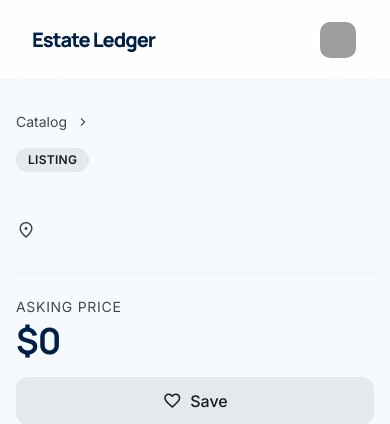
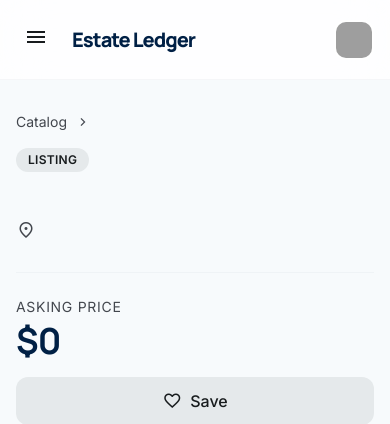
Before and after one commit to Charles-Dery/escrowledger, a PHP site: template app/views/buyer/property.php in a window 390 px wide. Shown: the top 424 px of the page. Run offline with PHP 8.4, Linux system fonts and the light colour scheme; the template is opened without the code that fills it, so the values that code supplies are empty; the visitor is signed in with stand-in values (Sample User, id 1); some libraries are stand-ins or nearby versions; grey boxes are pictures that could not be loaded.

Commit message:
Refactor HTML structure and improve styling links

```diff
--- a/app/views/buyer/property.php
+++ b/app/views/buyer/property.php
@@ -5,8 +5,8 @@
     <meta content="width=device-width, initial-scale=1.0" name="viewport"/>
     <title><?php echo $data['property']->title; ?> - Estate Ledger</title>
     <script src="https://cdn.tailwindcss.com?plugins=forms,container-queries"></script>
-    <link href="https://fonts.googleapis.com/css2?family=Manrope:wght@400;500;700;800&amp;family=Inter:wght@400;500;600&amp;display=swap" rel="stylesheet"/>
-    <link href="https://fonts.googleapis.com/css2?family=Material+Symbols+Outlined:wght,FILL@100..700,0..1&amp;display=swap" rel="stylesheet"/>
+    <link href="https://fonts.googleapis.com/css2?family=Manrope:wght@400;500;700;800&family=Inter:wght@400;500;600&display=swap" rel="stylesheet"/>
+    <link href="https://fonts.googleapis.com/css2?family=Material+Symbols+Outlined:wght,FILL@100..700,0..1&display=swap" rel="stylesheet"/>
     <script id="tailwind-config">
         tailwind.config = {
           darkMode: "class",
@@ -78,21 +78,63 @@
     </script>
 </head>
 <body class="bg-surface text-on-surface font-body antialiased">
-<header class="bg-white/80 dark:bg-slate-900/80 backdrop-blur-xl sticky top-0 z-50 flex justify-between items-center px-8 h-20 w-full border-b border-outline-variant/15">
-<div class="flex items-center gap-12">
+
+<!-- Mobile Menu Overlay -->
+<div id="menu-overlay" class="fixed inset-0 bg-black/50 z-40 hidden md:hidden" onclick="closeMenu()"></div>
+
+<!-- Mobile Slide-out Nav -->
+<div id="mobile-menu" class="fixed top-0 left-0 h-full w-64 bg-slate-50 z-50 transform -translate-x-full transition-transform duration-300 ease-in-out flex flex-col py-8 px-4 md:hidden">
+    <div class="mb-10 px-4 flex justify-between items-center">
+        <div>
+            <h1 class="text-lg font-black text-slate-900 font-headline tracking-tight">Estate Ledger</h1>
+            <p class="text-xs text-on-surface-variant mt-1">Buyer Portal</p>
+        </div>
+        <button onclick="closeMenu()" class="p-2 rounded-full hover:bg-surface-container-low transition-colors">
+            <span class="material-symbols-outlined">close</span>
+        </button>
+    </div>
+    <nav class="flex-1 space-y-2">
+        <a class="flex items-center space-x-3 px-4 py-3 rounded-lg text-slate-500 hover:text-teal-600 transition-all hover:bg-surface-container-low" href="<?php echo URLROOT; ?>/buyer/dashboard">
+            <span class="material-symbols-outlined">dashboard</span>
+            <span>Dashboard</span>
+        </a>
+        <a class="flex items-center space-x-3 px-4 py-3 rounded-lg text-teal-700 font-bold bg-surface-container-low" href="<?php echo URLROOT; ?>/buyer/catalog">
+            <span class="material-symbols-outlined" style="font-variation-settings: 'FILL' 1;">real_estate_agent</span>
+            <span>Properties</span>
+        </a>
+        <a class="flex items-center space-x-3 px-4 py-3 rounded-lg text-slate-500 hover:text-teal-600 transition-all hover:bg-surface-container-low" href="<?php echo URLROOT; ?>/buyer/financials">
+            <span class="material-symbols-outlined">account_balance_wallet</span>
+            <span>Financials</span>
+        </a>
+        <a class="flex items-center space-x-3 px-4 py-3 rounded-lg text-slate-500 hover:text-teal-600 transition-all hover:bg-surface-container-low" href="<?php echo URLROOT; ?>/users/profile">
+            <span class="material-symbols-outlined">person</span>
+            <span>Profile</span>
+        </a>
+    </nav>
+    <div class="mt-auto pt-4 border-t border-outline-variant/15">
+        <a class="flex items-center space-x-3 px-4 py-2 rounded-lg text-slate-500 hover:text-teal-600 transition-all" href="<?php echo URLROOT; ?>/users/logout">
+            <span class="material-symbols-outlined text-lg">logout</span>
+            <span class="text-xs">Sign Out</span>
+        </a>
+    </div>
+</div>
+
+<header class="bg-white/80 dark:bg-slate-900/80 backdrop-blur-xl sticky top-0 z-30 flex justify-between items-center px-4 sm:px-8 h-20 w-full border-b border-outline-variant/15">
+    <div class="flex items-center gap-4 sm:gap-12">
+        <button onclick="openMenu()" class="md:hidden text-on-surface p-2 rounded-full hover:bg-surface-container-low transition-colors">
+            <span class="material-symbols-outlined">menu</span>
+        </button>
         <a class="text-xl font-extrabold tracking-tighter text-primary font-headline" href="<?php echo URLROOT; ?>/buyer/dashboard">Estate Ledger</a>
         <nav class="hidden md:flex gap-8 items-center h-full pt-1">
             <a class="font-inter text-on-surface-variant hover:text-primary transition-colors" href="<?php echo URLROOT; ?>/buyer/catalog">Catalog</a>
             <a class="font-inter text-on-surface-variant hover:text-primary transition-colors" href="<?php echo URLROOT; ?>/buyer/dashboard">Dashboard</a>
         </nav>
     </div>
-<div class="flex items-center gap-6">
-<div class="flex items-center gap-4">
+    <div class="flex items-center gap-4 sm:gap-6">
         <div class="text-right hidden sm:block mr-2">
             <p class="text-sm font-bold text-primary"><?php echo $_SESSION['user_name']; ?></p>
         </div>
         <img alt="Profile" class="w-10 h-10 rounded-full object-cover border-2 border-surface-container-lowest" src="https://ui-avatars.com/api/?name=<?php echo urlencode($_SESSION['user_name']); ?>&background=002045&color=fff"/>
-</div>
     </div>
 </header>
 
@@ -129,7 +171,7 @@
         </div>
     </div>
 
-<div class="grid grid-cols-1 lg:grid-cols-12 gap-4 lg:gap-6 mb-16 h-[500px] lg:h-[600px]">
+    <div class="grid grid-cols-1 lg:grid-cols-12 gap-4 lg:gap-6 mb-16 h-[300px] sm:h-[500px] lg:h-[600px]">
         <div class="lg:col-span-8 relative rounded-xl overflow-hidden bg-surface-container-low group cursor-pointer h-full">
             <img alt="Property Main Image" class="w-full h-full object-cover transition-transform duration-700 group-hover:scale-105" src="<?php echo !empty($data['property']->images) ? $data['property']->images[0]->image_url : 'https://images.unsplash.com/photo-1564013799919-ab600027ffc6?auto=format&fit=crop&w=1200&q=80'; ?>"/>
         </div>
@@ -206,5 +248,29 @@
         </div>
     </div>
 </main>
+
+<script>
+    function openMenu() {
+        const menu = document.getElementById('mobile-menu');
+        const overlay = document.getElementById('menu-overlay');
+        menu.classList.remove('-translate-x-full');
+        overlay.classList.remove('hidden');
+        document.body.classList.add('overflow-hidden');
+    }
+
+    function closeMenu() {
+        const menu = document.getElementById('mobile-menu');
+        const overlay = document.getElementById('menu-overlay');
+        menu.classList.add('-translate-x-full');
+        overlay.classList.add('hidden');
+        document.body.classList.remove('overflow-hidden');
+    }
+
+    document.querySelectorAll('#mobile-menu a').forEach(link => {
+        link.addEventListener('click', () => {
+            if (window.innerWidth < 768) closeMenu();
+        });
+    });
+</script>
 </body>
 </html>
```
Lines whose indentation alone changed are shown as unchanged.
